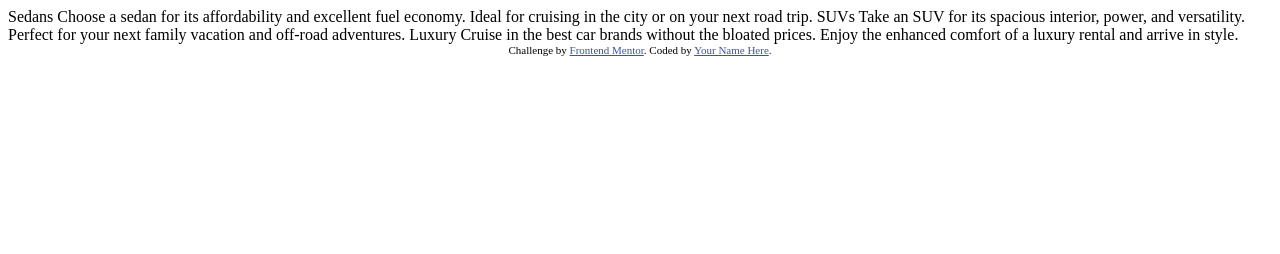
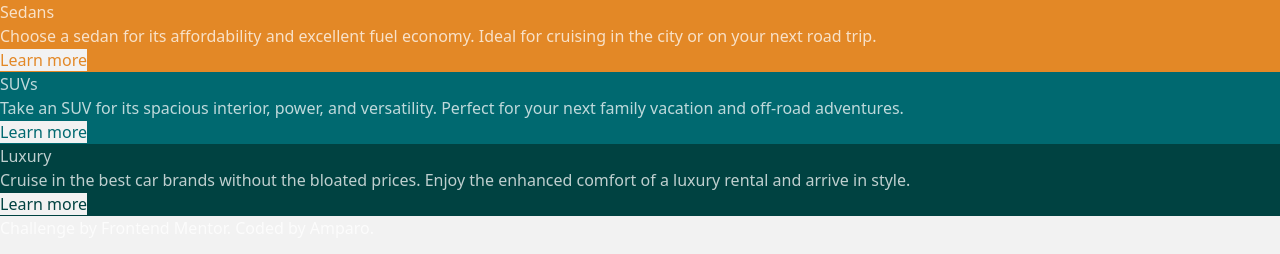
Before and after one commit to amparoamparo/frontendmentor-3-column-preview-card, a website: page index.html in a window 1280 px wide. Drawn offline with Linux system fonts and the light colour scheme.

Commit message:
update html and apply colours

```diff
--- /dev/null
+++ b/index.css
@@ -0,0 +1,3 @@
+@tailwind base;
+@tailwind components;
+@tailwind utilities;
--- a/index.html
+++ b/index.html
@@ -1,36 +1,61 @@
 <!DOCTYPE html>
 <html lang="en">
-<head>
-  <meta charset="UTF-8">
-  <meta name="viewport" content="width=device-width, initial-scale=1.0"> <!-- displays site properly based on user's device -->
+  <head>
+    <meta charset="UTF-8" />
+    <meta name="viewport" content="width=device-width, initial-scale=1.0" />
+    <link
+      rel="icon"
+      type="image/png"
+      sizes="32x32"
+      href="./images/favicon-32x32.png"
+    />
+    <link rel="stylesheet" href="dist/style.css" />
+    <title>Frontend Mentor | 3-column preview card component</title>
+  </head>
+  <body class="bg-neutral-light-grey text-neutral-transparent-white">
+    <main>
+      <section>
+        <article class="bg-primary-bright-orange">
+          <h2>Sedans</h2>
+          <p>
+            Choose a sedan for its affordability and excellent fuel economy.
+            Ideal for cruising in the city or on your next road trip.
+          </p>
+          <a href="#" class="bg-neutral-light-grey text-primary-bright-orange"
+            >Learn more</a
+          >
+        </article>
 
-  <link rel="icon" type="image/png" sizes="32x32" href="./images/favicon-32x32.png">
+        <article class="bg-primary-dark-cyan">
+          <h2>SUVs</h2>
+          <p>
+            Take an SUV for its spacious interior, power, and versatility.
+            Perfect for your next family vacation and off-road adventures.
+          </p>
+          <a href="#" class="bg-neutral-light-grey text-primary-dark-cyan"
+            >Learn more</a
+          >
+        </article>
 
-  <title>Frontend Mentor | 3-column preview card component</title>
+        <article class="bg-primary-darker-cyan">
+          <h2>Luxury</h2>
+          <p>
+            Cruise in the best car brands without the bloated prices. Enjoy the
+            enhanced comfort of a luxury rental and arrive in style.
+          </p>
+          <a href="#" class="bg-neutral-light-grey text-primary-darker-cyan"
+            >Learn more</a
+          >
+        </article>
+      </section>
+    </main>
 
-  <!-- Feel free to remove these styles or customise in your own stylesheet 👍 -->
-  <style>
-    .attribution { font-size: 11px; text-align: center; }
-    .attribution a { color: hsl(228, 45%, 44%); }
-  </style>
-</head>
-<body>
-
-  Sedans
-  Choose a sedan for its affordability and excellent fuel economy. Ideal for cruising in the city
-  or on your next road trip.
-
-  SUVs
-  Take an SUV for its spacious interior, power, and versatility. Perfect for your next family vacation
-  and off-road adventures.
-
-  Luxury
-  Cruise in the best car brands without the bloated prices. Enjoy the enhanced comfort of a luxury
-  rental and arrive in style.
-
-  <div class="attribution">
-    Challenge by <a href="https://www.frontendmentor.io?ref=challenge" target="_blank">Frontend Mentor</a>.
-    Coded by <a href="#">Your Name Here</a>.
-  </div>
-</body>
+    <div>
+      <a
+        href="https://www.frontendmentor.io/challenges/3column-preview-card-component-pH92eAR2-"
+        target="_blank"
+        >Challenge by Frontend Mentor</a
+      >. Coded by <a href="https://amparo.codes">Amparo</a>.
+    </div>
+  </body>
 </html>
```
Also changed, not shown: dist/style.css (added).
